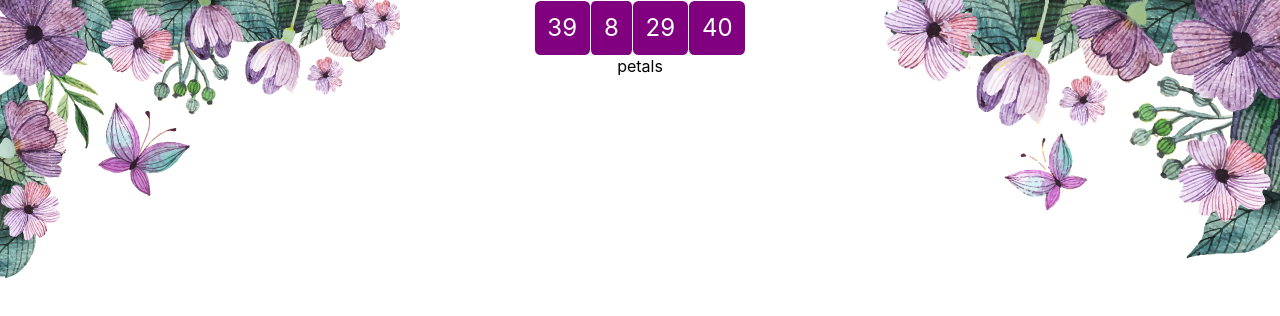
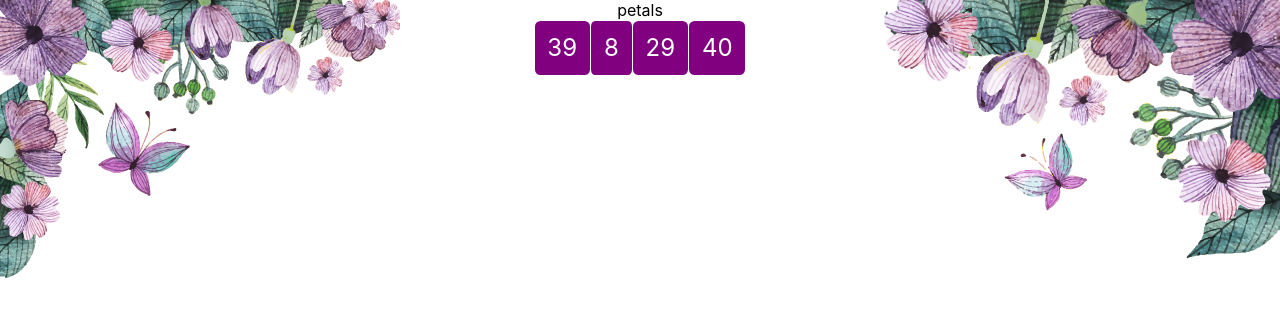
Before and after one commit to SumitAthani/wedding, a React (Create React App) app in the folder invite/: page / in a window 1280 px wide. Shown: the top 316 px of the page. Built offline with nearby package versions, Linux system fonts and the light colour scheme.

Commit message:
Added confetti

```diff
--- a/invite/src/App.js
+++ b/invite/src/App.js
@@ -15,8 +15,9 @@ function App() {
         </div>
       </header>
       <div>
+        <PetalFalling />
         <CountDown />
-        <PetalFalling />
+
       </div>
     </div>
   );
```
